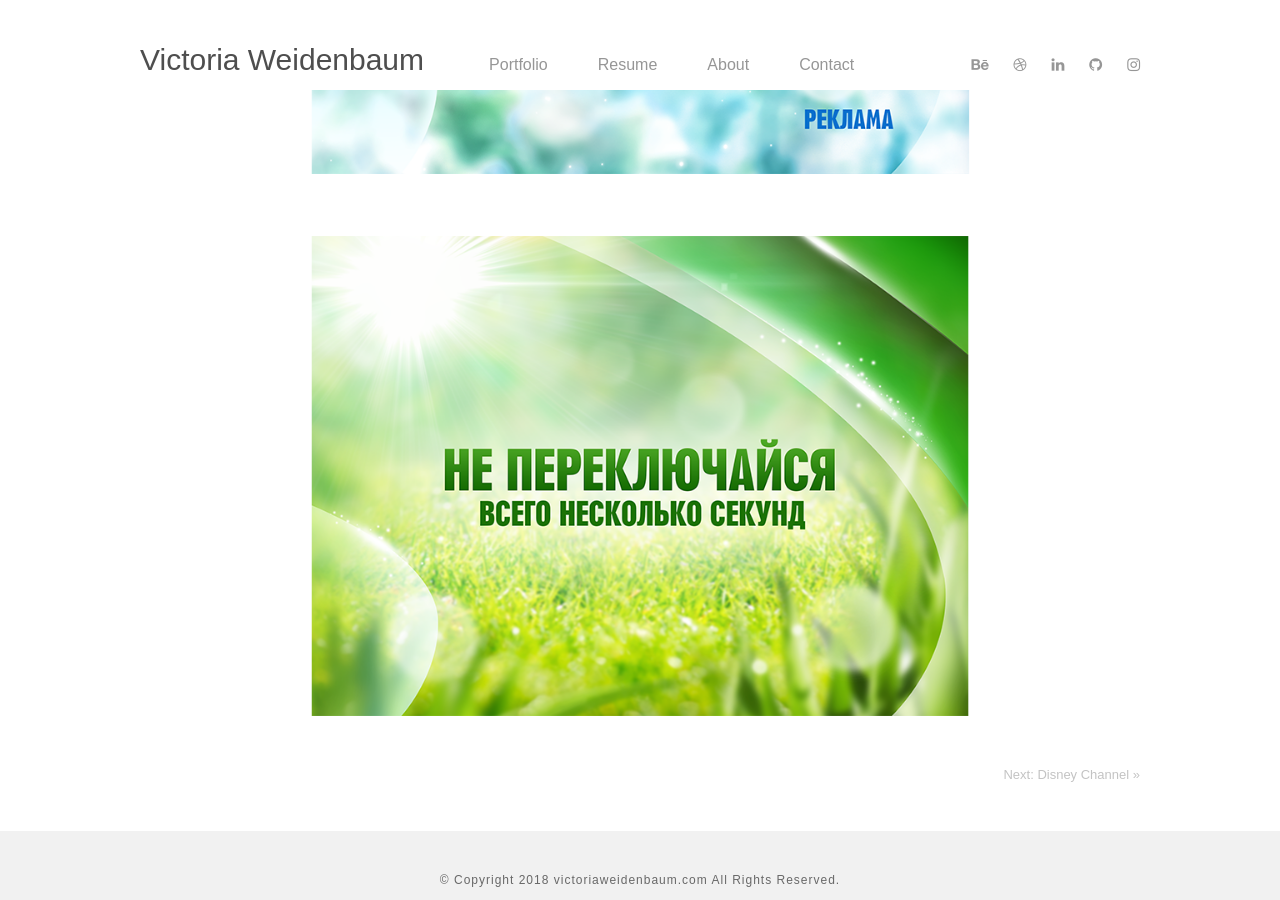
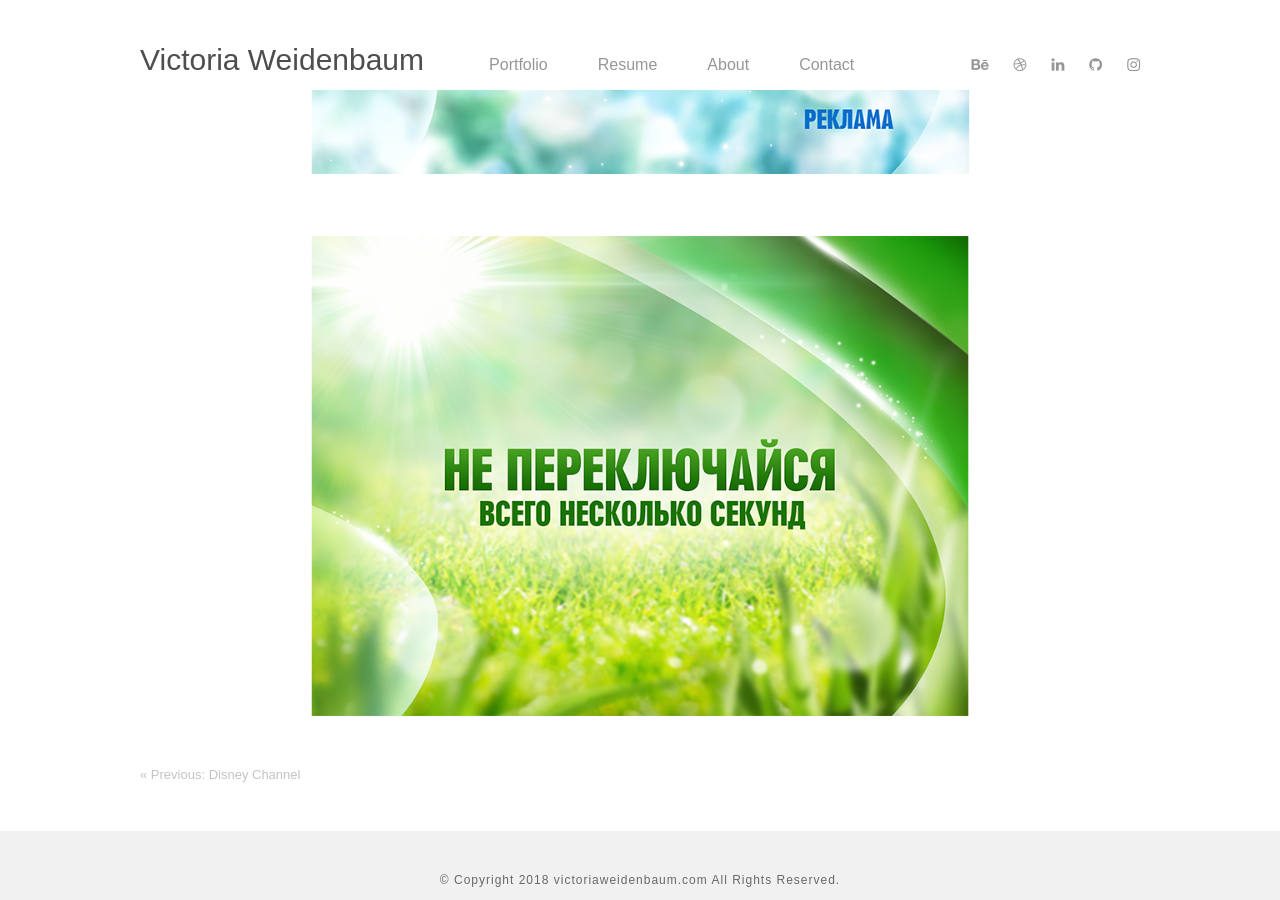
Before and after one commit to torykop/victoriaweidenbaum.com, a Jekyll site: the page built from _posts/2018-07-18-disney-channel-on-air.html, in a window 1280 px wide and 900 px high, scrolled down 1345 px. Built offline with Jekyll 4.4.1, drawn with Linux system fonts in a browser that asks for light colours; nearby versions of some CDN libraries.

Commit message:
Intentionally switch next/previous urls.

```diff
--- a/_layouts/post.html
+++ b/_layouts/post.html
@@ -24,18 +24,19 @@ layout: default
     {% endfor %}
 
 
+    <!-- We're intentionally switching next and previous urls -->
     <div class="prev-next">
         <div class="prev-button">
-            {% if page.previous.url %}
-            <a href="{{page.previous.url}}">&laquo; Previous: {{page.previous.title}}</a>
+            {% if page.next.url %}
+            <a href="{{page.next.url}}">&laquo; Previous: {{page.next.title}}</a>
             {% else %}
             <p> </p>
             {% endif %}
         </div>
 
         <div class="next-button">
-            {% if page.next.url %}
-            <a class="next" href="{{page.next.url}}">Next: {{page.next.title}} &raquo;</a>
+            {% if page.previous.url %}
+            <a class="next" href="{{page.previous.url}}">Next: {{page.previous.title}} &raquo;</a>
             {% else %}
             <a></a>
             {% endif %}
```
